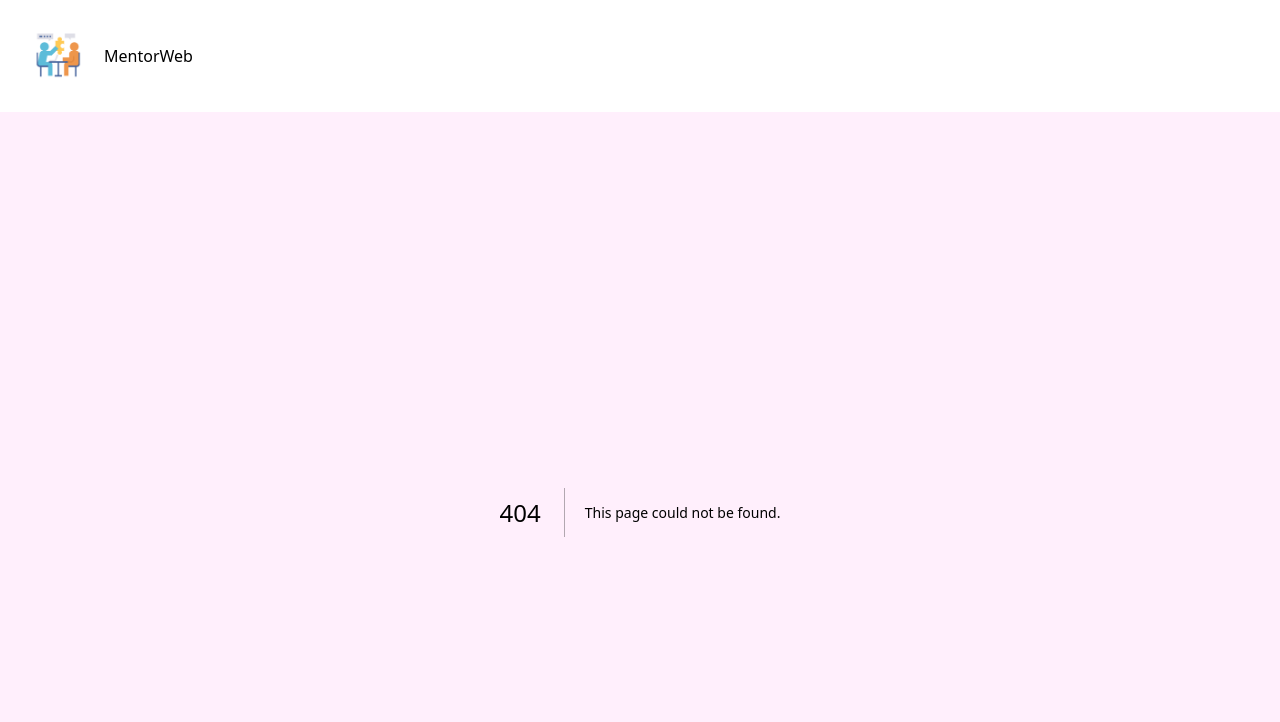
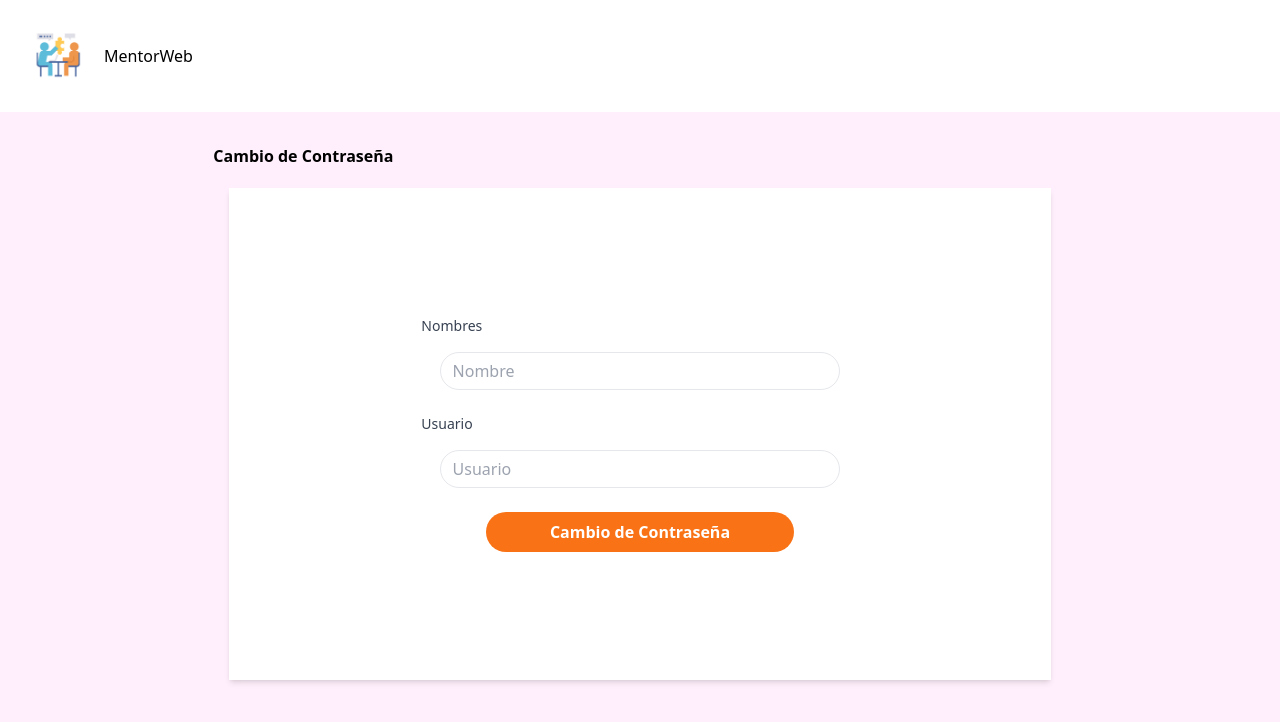
Before and after one commit to Denwort/MentorWeb_frontend, a Next.js app: page /cambioContra in a window 1280 px wide. Before the commit this address had no page. Shown: the top 722 px of the page. Built offline with nearby package versions, Linux system fonts and the light colour scheme.

Commit message:
cambiocontraseña

```diff
--- /dev/null
+++ b/src/app/cambioContra/page.js
@@ -0,0 +1,150 @@
+'use client'
+import React, { useState } from 'react';
+import { useMiProvider } from '/src/context/context.js'
+import { useRouter } from 'next/navigation.js';
+
+export default function Home() {
+  const [usuario, setUsuario] = useState('');
+  const [nombres, setNombres] = useState('');
+  const [respuesta, setRespuesta] = useState('');
+  const [nuevaContrasenia, setNuevaContrasenia] = useState('');
+  const [pregunta, setPregunta] = useState('');
+  const [mostrarPregunta, setMostrarPregunta] = useState(false);
+  const [mostrarNcontra, setMostraNcontra] = useState(false);
+
+  const enviar = async (id) => {
+    try {
+      const response = await fetch('http://127.0.0.1:8000/recuperarPregunta/', {
+        method: 'POST',
+        headers: {
+          'Content-Type': 'application/json',
+        },
+        body: JSON.stringify({ "usuario": usuario, "nombres": nombres }),
+      });
+      if (response.ok) {
+        const data = await response.json();
+        console.log(data);
+        setPregunta(data["pregunta"]["texto"]);
+        console.log(data["pregunta"]["texto"]);
+        setMostrarPregunta(true);
+      }
+    } catch (error) {
+      console.error('Error al obtener las asesorías del estudiante:', error.message);
+      throw error;
+    }
+  };
+  const respuestaPregunta = async (id) => {
+    try {
+      const response = await fetch('http://127.0.0.1:8000/recuperarRespuesta/', {
+        method: 'POST',
+        headers: {
+          'Content-Type': 'application/json',
+        },
+        body: JSON.stringify({ "usuario": usuario, "respuesta": respuesta }),
+      });
+      if (response.ok) {
+        const data = await response.json();
+        console.log("funciono");
+        setMostrarPregunta(false);
+        setMostraNcontra(true);
+      }
+    } catch (error) {
+      console.error('Error al obtener las asesorías del estudiante:', error.message);
+      throw error;
+    }
+
+  };
+  const nuevaContra = async (id) => {
+    console.log(usuario);
+    console.log(nuevaContrasenia);
+    try {
+      const response = await fetch('http://127.0.0.1:8000/recuperarContrasenha/', {
+        method: 'POST',
+        headers: {
+          'Content-Type': 'application/json',
+        },
+        body: JSON.stringify({ "usuario": usuario, "nuevaContrasenia": nuevaContrasenia }),
+      });
+      if (response.ok) {
+        const data = await response.json();
+        console.log("funciono");
+        setMostraNcontra(false);
+      }
+    } catch (error) {
+      console.error('Error al obtener las asesorías del estudiante:', error.message);
+      throw error;
+    }
+
+  };
+
+  return (
+      <div className="flex justify-center items-center  pt-8 ">
+        <div className="grid grid-row-2 gap-2 w-2/3">
+            <div className="w-full"><h1 className="font-bold ">Cambio de Contraseña</h1></div>
+
+        <div className=" px-4 py-1 mt-2">
+          <form className="bg-white shadow-md ">
+
+            <div className="grid grid-row-4 px-48 py-32">
+
+            <div className="mb-6">
+              <label className="block text-gray-700 text-sm mb-4" >
+                Nombres
+              </label>
+              <div className="flex items-center justify-center">
+              <input className="border rounded-full w-11/12 py-2 px-3 text-gray-700 leading-tight focus:outline-none focus:shadow-outline" id="Nombre" type="Nombre" placeholder="Nombre" value={nombres} onChange={(e) => setNombres(e.target.value)}/>
+              </div>
+            </div>
+
+            <div className="mb-6">
+              <label className="block text-gray-700 text-sm mb-4">
+                Usuario
+              </label>
+              <div className="flex items-center justify-center">
+              <input className="border rounded-full w-11/12 py-2 px-3 text-gray-700 leading-tight focus:outline-none focus:shadow-outline" id="Usuario" type="Usuario" placeholder="Usuario" value={usuario} onChange={(e) => setUsuario(e.target.value)}/>
+              </div>
+            </div>
+
+            <div className="flex items-center justify-center ">
+              <div className='grid row-cols-2 gap-4'>
+                <button className="bg-orange-500 hover:bg-orange-700 text-white font-bold py-2 px-16 rounded-full focus:outline-none focus:shadow-outline text-center" type="button" onClick={enviar}>
+                  Cambio de Contraseña
+                </button>
+
+
+            {mostrarPregunta && (<div id="pregunta" className="mb-6 space-y-4">
+                <div className="block text-gray-700 text-sm mb-4">
+                      {pregunta && <p className="text-gray-700">{pregunta}</p>}
+                </div>
+              <div className="flex items-center justify-center">
+                <input className="border rounded-full w-11/12 py-2 px-3 text-gray-700 leading-tight focus:outline-none focus:shadow-outline" id="respuesta" type="respuesta" placeholder="respuesta" value={respuesta} onChange={(e) => setRespuesta(e.target.value)}/>
+              </div>
+              <button className="bg-orange-500 hover:bg-orange-700 text-white font-bold py-2 px-16 rounded-full focus:outline-none focus:shadow-outline text-center" type="button" onClick={respuestaPregunta}>
+                  Recuperar contraseña
+              </button>
+            </div>)}
+
+            {mostrarNcontra && (<div id="nuevaContra" className="mb-6 space-y-4">
+              <label className="block text-gray-700 text-sm mb-4">
+                Nueva Contraseña
+              </label>
+              <div className="flex items-center justify-center">
+                <input className="border rounded-full w-11/12 py-2 px-3 text-gray-700 leading-tight focus:outline-none focus:shadow-outline" id="nuevaContrasenia" type="nuevaContrasenia" placeholder="nuevaContrasenia" value={nuevaContrasenia} onChange={(e) => setNuevaContrasenia(e.target.value)}/>
+              </div>
+              <button className="bg-orange-500 hover:bg-orange-700 text-white font-bold py-2 px-16 rounded-full focus:outline-none focus:shadow-outline text-center" type="button" onClick={nuevaContra}>
+                  Confirmar
+              </button>
+            </div>)}
+              </div>
+            </div>
+
+            </div>
+
+          </form>
+        </div>
+
+        </div>
+      </div>
+
+    )
+  }
--- a/src/app/login/page.js
+++ b/src/app/login/page.js
@@ -85,7 +85,14 @@ export default function Home() {
 
               </div>
             </div>
-
+            <div className="flex items-center justify-center mt-4">
+                <a
+                  href="/cambioContra"
+                  className="bg-orange-500 hover:bg-orange-700 text-white font-bold py-2 px-16 rounded-full focus:outline-none focus:shadow-outline text-center"
+                >
+                  Cambio de Contraseña
+                </a>
+              </div>
             </div>
 
           </form>
```
